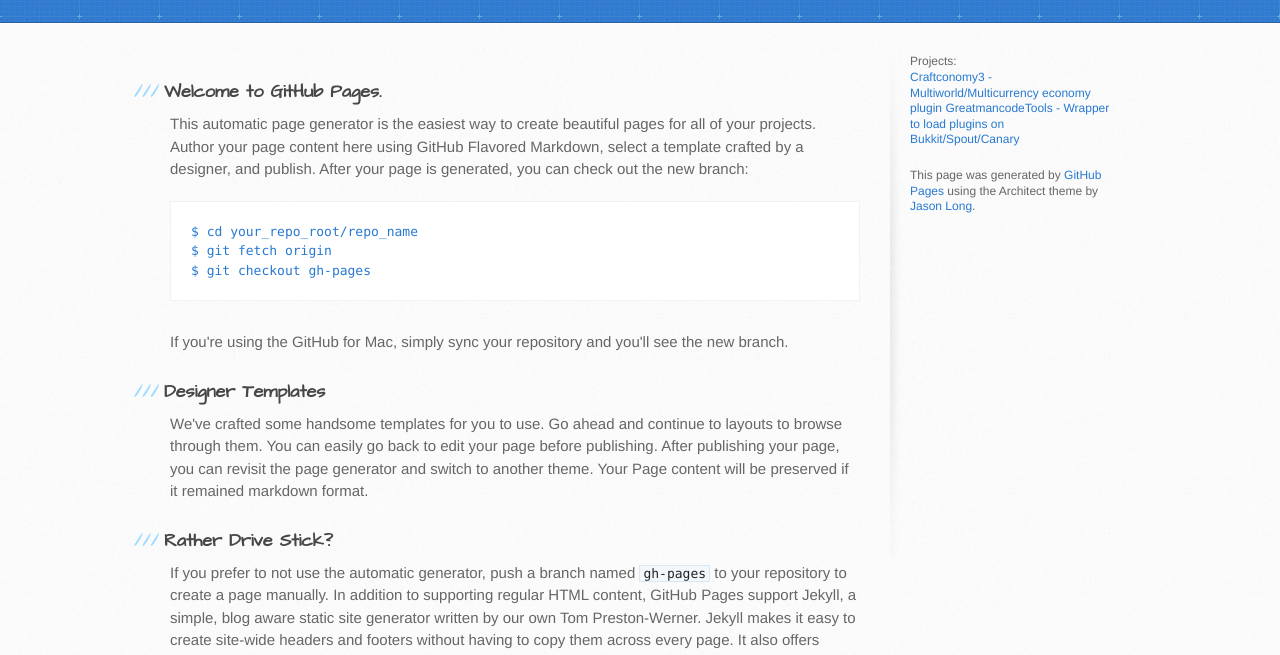
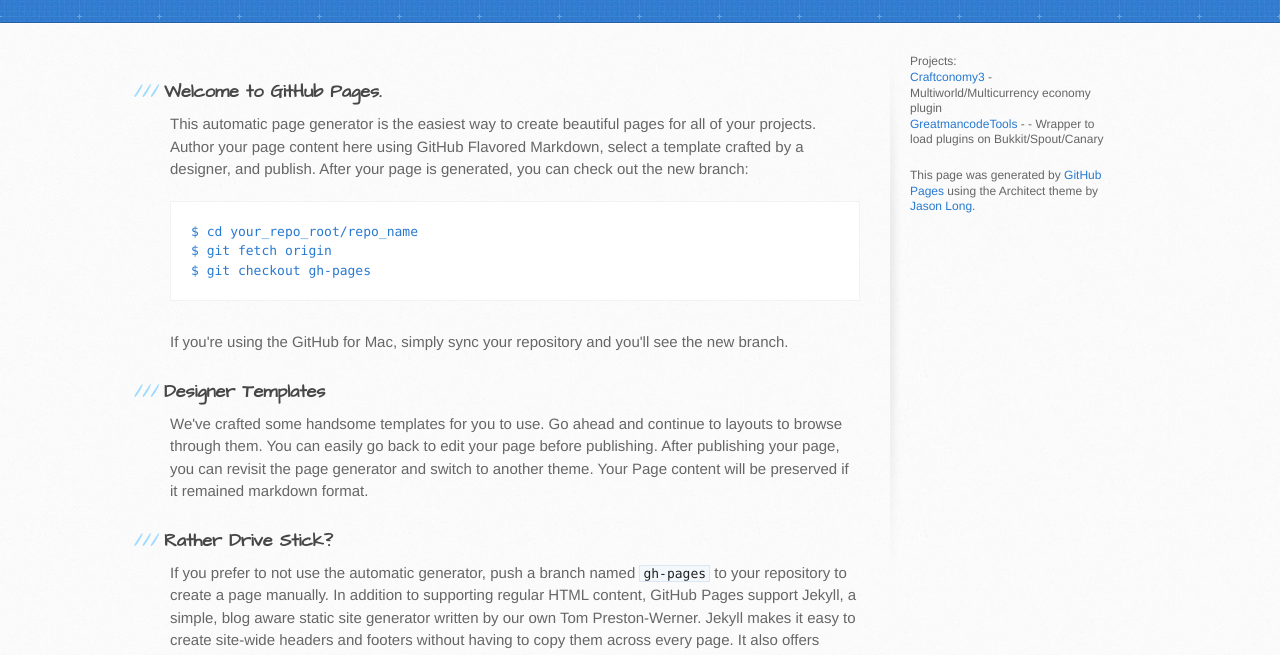
Before and after one commit to greatman/greatman.github.io, a plain HTML site: page index.html in a window 1280 px wide. Shown: the part 144-799 px from the top of the page. Drawn offline with Linux system fonts and the light colour scheme.

Commit message:
Update index.html

```diff
--- a/index.html
+++ b/index.html
@@ -58,8 +58,8 @@ $ git checkout gh-pages
 
         <aside id="sidebar">
           <p>Projects:<br />
-            <a href="https://github.com/greatman/craftconomy3">Craftconomy3 - Multiworld/Multicurrency economy plugin</a>
-            <a href="https://github.com/greatman/GreatmancodeTools">GreatmancodeTools - Wrapper to load plugins on Bukkit/Spout/Canary</a>
+            <a href="https://github.com/greatman/craftconomy3">Craftconomy3</a> - Multiworld/Multicurrency economy plugin<br />
+            <a href="https://github.com/greatman/GreatmancodeTools">GreatmancodeTools</a> - - Wrapper to load plugins on Bukkit/Spout/Canary
           </p>
 
           <p>This page was generated by <a href="pages.github.com">GitHub Pages</a> using the Architect theme by <a href="http://twitter.com/jasonlong">Jason Long</a>.</p>
```
